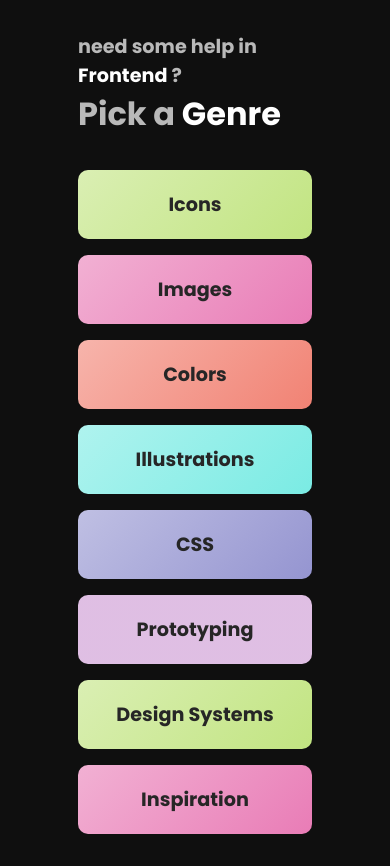
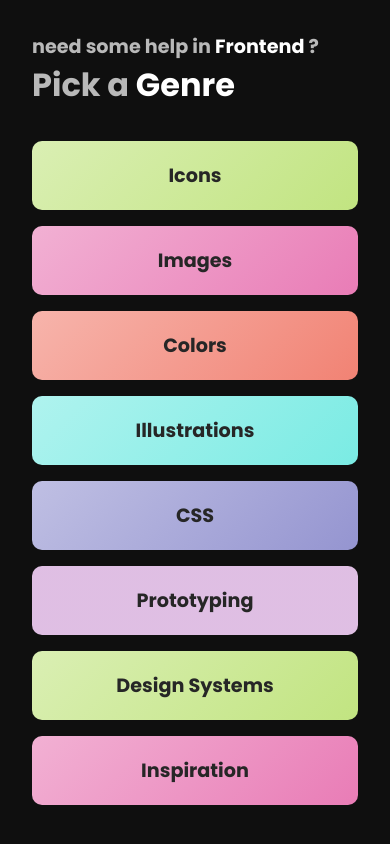
Before and after one commit to SandyDev00076/Frontend-tips, a React (Create React App) app: page / in a window 390 px wide. After the commit the page ends 844 px from the top, so only its background shows below. Built offline with nearby package versions, Linux system fonts and the light colour scheme.

Commit message:
make page responsive

```diff
--- a/src/styles/_shared.scss
+++ b/src/styles/_shared.scss
@@ -4,3 +4,15 @@
   min-height: 100vh;
   padding: 32px 20%;
 }
+
+@media screen and (max-width: 860px) {
+  %page {
+    padding: 32px 10%;
+  }
+}
+
+@media screen and (max-width: 560px) {
+  %page {
+    padding: 32px;
+  }
+}
```
